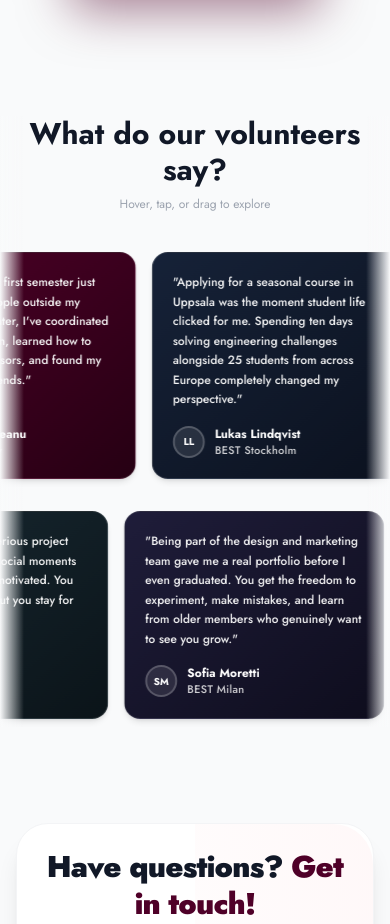
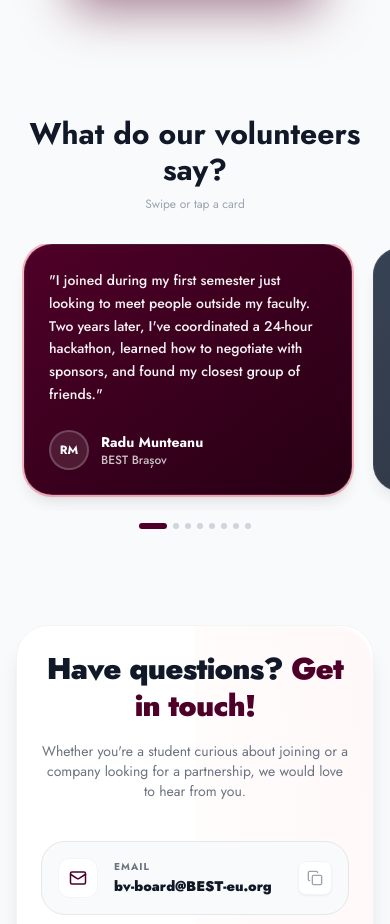
Before and after one commit to AndreigiurgeaSS/BEST-Brasov-website, a React (Vite) app: page /join in a window 390 px wide. Shown: the part 1032-1956 px from the top of the page. Built offline with nearby package versions, Linux system fonts and the light colour scheme.

Commit message:
fix: smoother feature implemented for every page

```diff
--- a/src/pages/Events.jsx
+++ b/src/pages/Events.jsx
@@ -1,4 +1,4 @@
-import { useState, useEffect, useMemo } from "react";
+import { useState, useEffect, useMemo, useRef } from "react";
 import { motion, AnimatePresence } from "framer-motion";
 import {
   ChevronLeft,
@@ -411,50 +411,62 @@ const CalendarSection = ({ events }) => {
 const SingleItemCarousel = ({ events, showButton = true }) => {
   const { t } = useTranslation();
   const [idx, setIdx] = useState(0);
-  const [tx0, setTx0] = useState(null);
-  const [tx1, setTx1] = useState(null);
+  const [dir, setDir] = useState(1);
+  const touchStartX = useRef(null);
 
   useEffect(() => {
     if (!events || events.length === 0) return;
-    const timer = setInterval(
-      () => setIdx((p) => (p === events.length - 1 ? 0 : p + 1)),
-      11000
-    );
+    const timer = setInterval(() => {
+      setDir(1);
+      setIdx((p) => (p === events.length - 1 ? 0 : p + 1));
+    }, 11000);
     return () => clearInterval(timer);
   }, [events, idx]);
 
   if (!events || events.length === 0) return null;
 
-  const next = () => setIdx((p) => (p === events.length - 1 ? 0 : p + 1));
-  const prev = () => setIdx((p) => (p === 0 ? events.length - 1 : p - 1));
-  const onEnd = () => {
-    if (!tx0 || !tx1) return;
-    const d = tx0 - tx1;
-    if (d > 50) next();
-    if (d < -50) prev();
+  const next = () => {
+    setDir(1);
+    setIdx((p) => (p === events.length - 1 ? 0 : p + 1));
   };
+  const prev = () => {
+    setDir(-1);
+    setIdx((p) => (p === 0 ? events.length - 1 : p - 1));
+  };
+  const goTo = (i) => {
+    setDir(i >= idx ? 1 : -1);
+    setIdx(i);
+  };
+
+  const handleTouchStart = (e) => {
+    touchStartX.current = e.touches[0].clientX;
+  };
+  const handleTouchEnd = (e) => {
+    if (touchStartX.current === null) return;
+    const d = touchStartX.current - e.changedTouches[0].clientX;
+    if (d > 45) next();
+    else if (d < -45) prev();
+    touchStartX.current = null;
+  };
+
   const ev = events[idx];
 
   return (
     <div className="w-full max-w-5xl mx-auto">
       <div
         className="bg-white dark:bg-[#1e0404] rounded-[2.5rem] shadow-xl border border-gray-100 dark:border-rose-950/60 overflow-hidden flex flex-col md:flex-row h-[560px] md:h-[440px] w-full transition-colors duration-300"
-        onTouchStart={(e) => {
-          setTx1(null);
-          setTx0(e.targetTouches[0].clientX);
-        }}
-        onTouchMove={(e) => setTx1(e.targetTouches[0].clientX)}
-        onTouchEnd={onEnd}
+        onTouchStart={handleTouchStart}
+        onTouchEnd={handleTouchEnd}
       >
         <div className="w-full md:w-1/2 h-[330px] md:h-full p-7 sm:p-8 md:p-12 flex flex-col justify-between relative order-2 md:order-1 shrink-0 overflow-hidden">
-          <AnimatePresence mode="wait">
+          <AnimatePresence mode="wait" initial={false}>
             <motion.div
               key={`t-${idx}`}
-              initial={{ opacity: 0, y: 10 }}
-              animate={{ opacity: 1, y: 0 }}
-              exit={{ opacity: 0, y: -10 }}
-              transition={{ duration: 0.28 }}
-              className="flex flex-col justify-center flex-1 min-h-0 overflow-hidden"
+              initial={{ opacity: 0, x: dir * 16 }}
+              animate={{ opacity: 1, x: 0 }}
+              exit={{ opacity: 0, x: dir * -16 }}
+              transition={{ duration: 0.18, ease: "easeOut" }}
+              className="flex flex-col justify-center flex-1 min-h-0 overflow-hidden will-change-transform"
             >
               <h3 className="text-2xl md:text-4xl font-black text-gray-900 dark:text-white mb-3 tracking-tight leading-tight truncate">
                 {t(ev.titleKey)}
@@ -476,13 +488,16 @@ const SingleItemCarousel = ({ events, showButton = true }) => {
             </motion.div>
           </AnimatePresence>
 
-          <div className="flex items-center justify-between pt-3 border-t border-gray-100 dark:border-rose-950/40 shrink-0">
+          {/* Puncte centrate pe mobil, săgeți ascunse pe mobil și păstrate pe desktop */}
+          <div className="flex items-center justify-center md:justify-between pt-3 border-t border-gray-100 dark:border-rose-950/40 shrink-0">
             <div className="flex items-center gap-2">
               {events.map((_, i) => (
                 <button
                   key={i}
-                  onClick={() => setIdx(i)}
-                  className={`transition-all duration-300 h-1.5 rounded-full cursor-pointer ${
+                  type="button"
+                  onClick={() => goTo(i)}
+                  aria-label={`Event ${i + 1}`}
+                  className={`transition-all duration-300 h-2 md:h-1.5 rounded-full cursor-pointer ${
                     i === idx
                       ? "bg-[#4F0028] dark:bg-rose-400 w-8"
                       : "bg-gray-200 dark:bg-rose-950 w-2 hover:bg-gray-300"
@@ -490,13 +505,14 @@ const SingleItemCarousel = ({ events, showButton = true }) => {
                 />
               ))}
             </div>
-            <div className="flex items-center gap-2">
+            <div className="hidden md:flex items-center gap-2">
               {[
                 [prev, ChevronLeft],
                 [next, ChevronRight],
               ].map(([fn, Icon], i) => (
                 <button
                   key={i}
+                  type="button"
                   onClick={fn}
                   className="w-9 h-9 flex items-center justify-center rounded-full bg-gray-50 dark:bg-[#140202] border border-gray-200 dark:border-rose-950/60 text-gray-600 dark:text-gray-300 hover:bg-[#4F0028] hover:text-white transition-all shadow-sm cursor-pointer"
                 >
@@ -515,20 +531,20 @@ const SingleItemCarousel = ({ events, showButton = true }) => {
               background: "radial-gradient(circle, rgba(255,255,255,0.14) 0%, transparent 70%)",
             }}
           />
-          <AnimatePresence mode="wait">
+          <AnimatePresence mode="wait" initial={false}>
             <motion.div
               key={`i-${idx}`}
-              initial={{ opacity: 0, scale: 0.92 }}
+              initial={{ opacity: 0, scale: 0.95 }}
               animate={{ opacity: 1, scale: 1 }}
-              exit={{ opacity: 0, scale: 0.92 }}
-              transition={{ duration: 0.3 }}
-              className="relative z-10 w-[220px] h-[150px] md:w-[280px] md:h-[220px] flex justify-center items-center"
+              exit={{ opacity: 0, scale: 0.95 }}
+              transition={{ duration: 0.18, ease: "easeOut" }}
+              className="relative z-10 w-[220px] h-[150px] md:w-[280px] md:h-[220px] flex justify-center items-center will-change-transform"
             >
               <img
                 src={ev.image}
                 alt={t(ev.titleKey)}
                 decoding="async"
-                className="w-full h-full object-contain drop-shadow-2xl animate-float-y"
+                className="w-full h-full object-contain drop-shadow-2xl md:animate-float-y"
                 onError={(e) => {
                   e.target.style.display = "none";
                 }}
--- a/src/pages/JoinUs.jsx
+++ b/src/pages/JoinUs.jsx
@@ -462,7 +462,92 @@ const TestimonialCard = ({ t }) => (
   </div>
 );
 
-// ─── Marquee cu auto-pause când iese de pe ecran + suport Eco Mode ───────────
+// ─── Carusel nativ CSS (60fps, fără hover, fără lag) — STRICT MOBIL ──────────
+const MobileTestimonialsCarousel = ({ testimonials }) => {
+  const scrollRef = useRef(null);
+  const [activeIndex, setActiveIndex] = useState(0);
+
+  const handleScroll = () => {
+    const el = scrollRef.current;
+    if (!el || !el.firstElementChild) return;
+    const cardWidth = el.firstElementChild.offsetWidth + 16;
+    const idx = Math.round(el.scrollLeft / cardWidth);
+    setActiveIndex(Math.max(0, Math.min(idx, testimonials.length - 1)));
+  };
+
+  const scrollToCard = (idx) => {
+    const el = scrollRef.current;
+    if (!el || !el.children[idx]) return;
+    setActiveIndex(idx);
+    el.children[idx].scrollIntoView({
+      behavior: "smooth",
+      inline: "center",
+      block: "nearest",
+    });
+  };
+
+  return (
+    <div className="lg:hidden w-full">
+      <div
+        ref={scrollRef}
+        onScroll={handleScroll}
+        className="flex gap-4 overflow-x-auto snap-x snap-mandatory px-6 pb-4 [scrollbar-width:none] [&::-webkit-scrollbar]:hidden"
+      >
+        {testimonials.map((item, idx) => {
+          const isActive = idx === activeIndex;
+          return (
+            <button
+              key={item.id || idx}
+              type="button"
+              onClick={() => scrollToCard(idx)}
+              className={`snap-center flex-shrink-0 w-[84vw] max-w-[340px] ${item.bgColor} p-6 rounded-[1.75rem] shadow-lg text-left flex flex-col justify-between transition-transform duration-200 cursor-pointer ${
+                isActive ? "scale-100 ring-2 ring-rose-400/50" : "scale-[0.97] opacity-85"
+              }`}
+            >
+              <p className="text-white/95 font-medium text-sm leading-relaxed mb-6">
+                "{item.text}"
+              </p>
+
+              <div className="flex items-center gap-3 mt-auto">
+                <div className="w-10 h-10 rounded-full border-2 border-white/20 bg-white/10 flex items-center justify-center flex-shrink-0">
+                  <span className="text-white text-xs font-bold">
+                    {item.author
+                      .split(" ")
+                      .map((n) => n[0])
+                      .join("")}
+                  </span>
+                </div>
+                <div className="min-w-0">
+                  <p className="text-white font-bold text-sm truncate">{item.author}</p>
+                  <p className="text-white/75 text-xs font-medium truncate">{item.local}</p>
+                </div>
+              </div>
+            </button>
+          );
+        })}
+      </div>
+
+      {/* Puncte centrate pe mobil */}
+      <div className="flex justify-center items-center gap-1.5 mt-3">
+        {testimonials.map((_, idx) => (
+          <button
+            key={idx}
+            type="button"
+            onClick={() => scrollToCard(idx)}
+            aria-label={`Testimonial ${idx + 1}`}
+            className={`h-1.5 rounded-full transition-all duration-300 cursor-pointer ${
+              idx === activeIndex
+                ? "w-7 bg-[#4F0028] dark:bg-rose-400"
+                : "w-1.5 bg-gray-300 dark:bg-white/20"
+            }`}
+          />
+        ))}
+      </div>
+    </div>
+  );
+};
+
+// ─── Marquee Desktop (auto-oprit sub 1024px ca să nu consume CPU pe mobil) ───
 const HorizontalMarquee = ({ testimonials, direction = -1, pausedText }) => {
   const { isEcoMode } = useEcoMode();
   const containerRef = useRef(null);
@@ -495,7 +580,7 @@ const HorizontalMarquee = ({ testimonials, direction = -1, pausedText }) => {
   }, []);
 
   const measure = useCallback(() => {
-    if (!trackRef.current) return;
+    if (!trackRef.current || window.innerWidth < 1024) return;
     const half = trackRef.current.scrollWidth / 2;
     halfWidthRef.current = half;
     if (direction === 1 && posRef.current === 0 && half > 0) {
@@ -518,7 +603,7 @@ const HorizontalMarquee = ({ testimonials, direction = -1, pausedText }) => {
   }, []);
 
   useEffect(() => {
-    if (isEcoMode) return;
+    if (isEcoMode || (typeof window !== "undefined" && window.innerWidth < 1024)) return;
     let rafId;
     const speed = 0.32;
 
@@ -826,15 +911,25 @@ const JoinUs = () => {
             <h2 className="text-3xl md:text-4xl font-bold text-gray-900 dark:text-white mb-2">
               {t("joinUs.testimonials.heading")}
             </h2>
-            <p className="text-gray-400 dark:text-gray-500 text-xs">
+            <p className="hidden lg:block text-gray-400 dark:text-gray-500 text-xs">
               {t("joinUs.testimonials.pauseHint")}
+            </p>
+            <p className="lg:hidden text-gray-400 dark:text-gray-500 text-xs">
+              {isRO ? "Glisează sau atinge un card" : "Swipe or tap a card"}
             </p>
           </div>
 
-          <div className="absolute left-0 top-0 bottom-0 w-6 sm:w-16 md:w-32 bg-gradient-to-r from-gray-50 dark:from-[#1e0303] to-transparent z-10 pointer-events-none" />
-          <div className="absolute right-0 top-0 bottom-0 w-6 sm:w-16 md:w-32 bg-gradient-to-l from-gray-50 dark:from-[#1e0303] to-transparent z-10 pointer-events-none" />
+          {/* Mobil: Carusel nativ cu Snap + Tap (0 lag, fără hover) */}
+          <MobileTestimonialsCarousel
+            testimonials={[...testimonialsRow1, ...testimonialsRow2]}
+          />
 
-          <div className="flex flex-col gap-4 sm:gap-6 overflow-hidden">
+          {/* Desktop: Marquee-ul dublu original, neschimbat */}
+          <div className="hidden lg:block relative">
+            <div className="absolute left-0 top-0 bottom-0 w-32 bg-gradient-to-r from-gray-50 dark:from-[#1e0303] to-transparent z-10 pointer-events-none" />
+            <div className="absolute right-0 top-0 bottom-0 w-32 bg-gradient-to-l from-gray-50 dark:from-[#1e0303] to-transparent z-10 pointer-events-none" />
+
+            <div className="flex flex-col gap-6 overflow-hidden">
               <HorizontalMarquee
                 testimonials={testimonialsRow1}
                 direction={-1}
@@ -845,6 +940,7 @@ const JoinUs = () => {
                 direction={1}
                 pausedText={t("joinUs.testimonials.pausedBadge")}
               />
+            </div>
           </div>
         </div>
 
```
Lines whose indentation alone changed are shown as unchanged.
